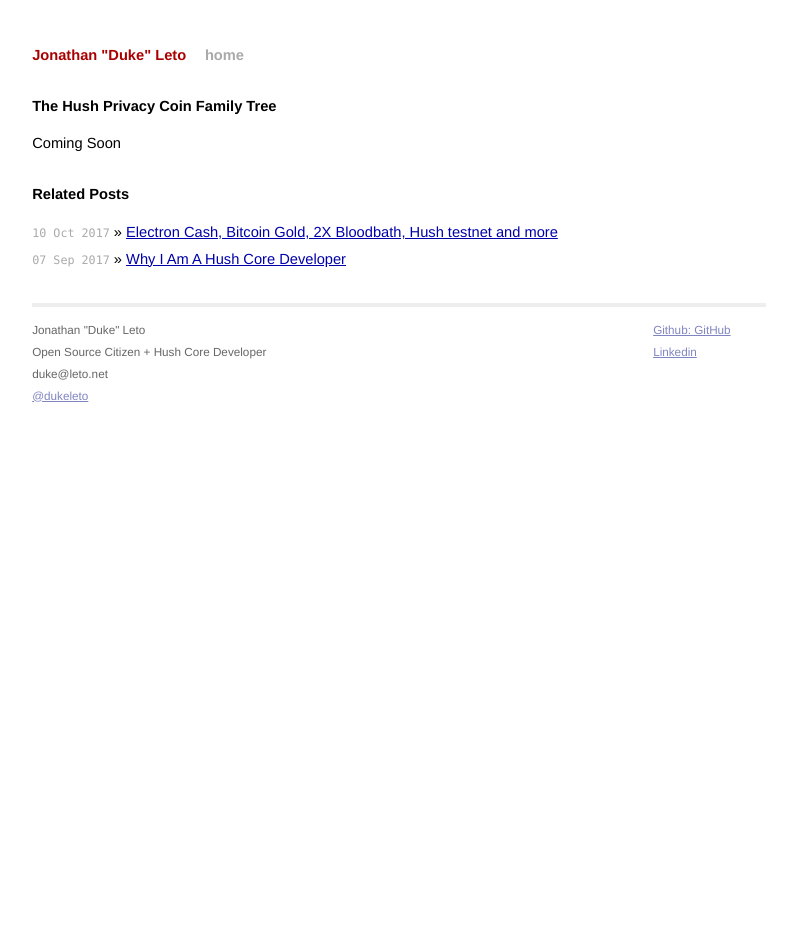
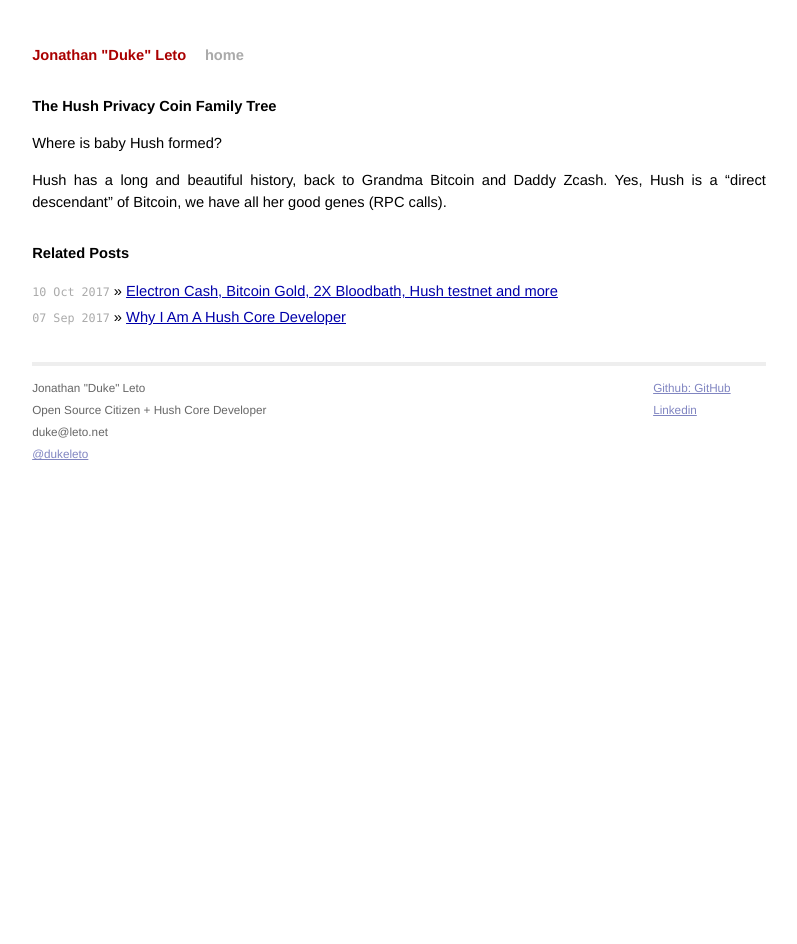
Before and after one commit to leto/leto.github.com, a Jekyll site: the page built from _posts/2017-10-11-hush-privacy-coin-family-tree.md, in a window 1280 px wide. Shown: the whole page, without its empty margins (241-1038 px from the left). Built offline with Jekyll 4.4.1, drawn with Linux system fonts in a browser that asks for light colours; comment, search, counter and statistics services are not loaded.

Commit message:
Start adding some content to Hush origin story blarg toast

```diff
--- a/_posts/2017-10-11-hush-privacy-coin-family-tree.md
+++ b/_posts/2017-10-11-hush-privacy-coin-family-tree.md
@@ -6,4 +6,7 @@
 
 # {{ page.title }}
 
-Coming Soon
+Where is baby Hush formed?
+
+Hush has a long and beautiful history, back to Grandma Bitcoin and Daddy Zcash.
+Yes, Hush is a "direct descendant" of Bitcoin, we have all her good genes (RPC calls).
```
